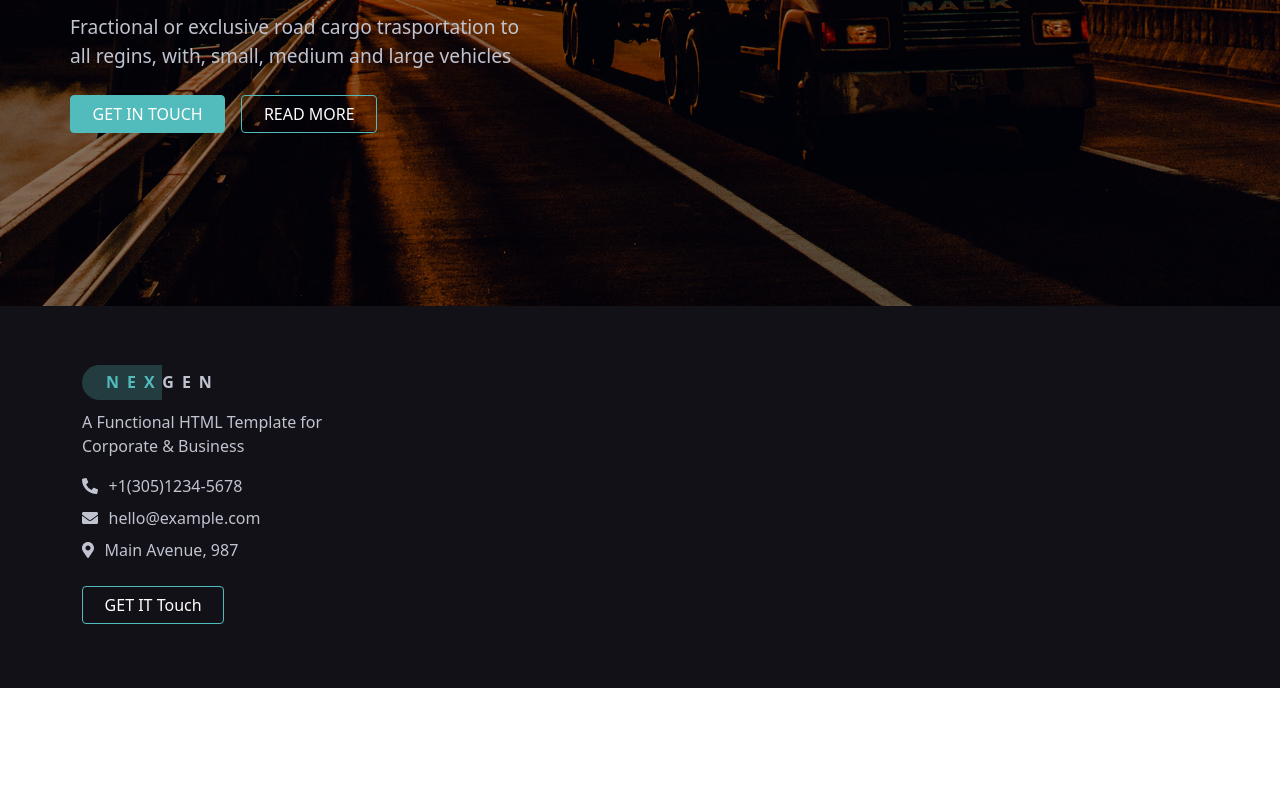
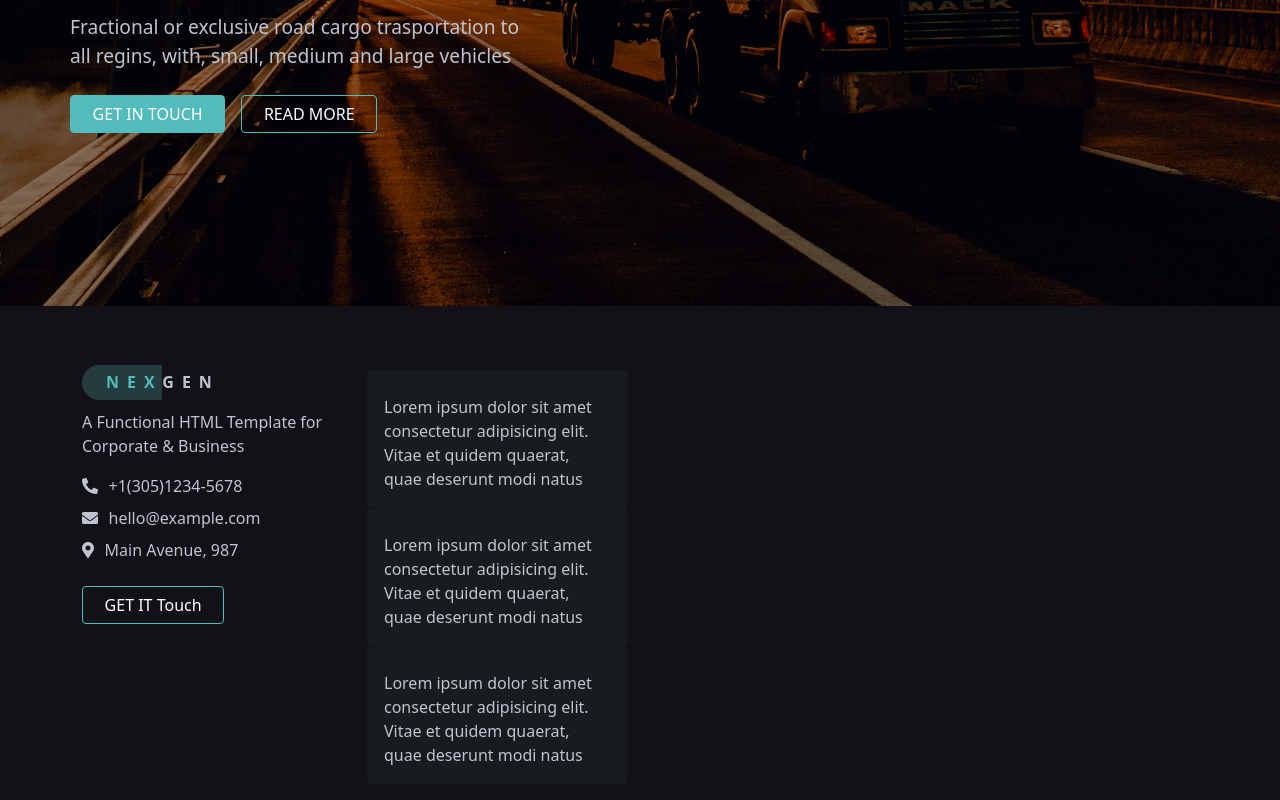
Before and after one commit to cenny1988/proj-html-vuejs, a Vue app: page / in a window 1280 px wide. Shown: the part 448-1248 px from the top of the page. Before the commit the page ends 1136 px from the top, so only its background shows below. Built offline with nearby package versions, Linux system fonts and the light colour scheme.

Commit message:
add component card

```diff
--- a/src/App.vue
+++ b/src/App.vue
@@ -2,7 +2,10 @@
   <div id="app">
     <AppHeader :linksDetails="links" :contactsDetails="contacts"/>
 
-    <AppFooter :contactsDetails="contacts"/>
+    <AppFooter
+      :contactsDetails="contacts"
+      :aboutsLinks="footerLinks"
+    />
   </div>
 </template>
 
@@ -59,6 +62,87 @@ export default {
               contact: "Main Avenue, 987"
             },
           ],
+          footerLinks:{
+            about:[
+              {
+                link: "The Company",
+                url: "#"
+              },
+              {
+                link: "Institutional",
+                url: "#"
+              },
+              {
+                link: "Social & Events",
+                url: "#"
+              },
+              {
+                link: "Innovation",
+                url: "#"
+              },
+              {
+                link: "Envoironment",
+                url: "#"
+              },
+              {
+                link: "Technology",
+                url: "#"
+              },
+            ],
+            trasport:[
+              {
+                link: "Industrialized",
+                url: "#"
+              },
+              {
+                link: "Chermicals",
+                url: "#"
+              },
+              {
+                link: "Packaged Liquids",
+                url: "#"
+              },
+              {
+                link: "Construction",
+                url: "#"
+              },
+              {
+                link: "Laminated Wood",
+                url: "#"
+              },
+              {
+                link: "And others",
+                url: "#"
+              },
+            ],
+            support:[
+              {
+                link: "Responsibility",
+                url: "#"
+              },
+              {
+                link: "Terms of Use",
+                url: "#"
+              },
+              {
+                link: "About Cookies",
+                url: "#"
+              },
+              {
+                link: "Privacy Policy",
+                url: "#"
+              },
+              {
+                link: "Accessibility",
+                url: "#"
+              },
+              {
+                link: "Information",
+                url: "#"
+              },
+            ],
+
+          },
       }
   }
 }
--- a/src/components/AppFooter.vue
+++ b/src/components/AppFooter.vue
@@ -2,6 +2,7 @@
   <footer>
       <div class="container">
           <div class="row row-cols-4">
+                <!-- col1 -->
               <div class="col">
                 <div class="logo mb-3">
                     <a href="#"><span>NEX</span>GEN</a>
@@ -12,6 +13,16 @@
                 <Contact :contacts="contactsDetails"/>
                 <button type="button" class="btn btn-user-secondary mt-3">GET IT Touch</button>
               </div>
+
+              <!-- col2 -->
+              <Card :links="aboutsLinks"/>
+
+              <!-- col3 -->
+              <Card />
+
+              <!-- col4 -->
+              <Card />
+
           </div>
       </div>
   </footer>
@@ -19,14 +30,17 @@
 
 <script>
 import Contact from '@/components/Contact.vue'
+import Card from '@/components/Card.vue'
 
 export default {
   name: 'AppFooter',
   components: {
-      Contact
+      Contact,
+      Card
   },
   props: {
       contactsDetails: Array,
+      aboutsLinks: Object
   }
 }
 </script>
--- /dev/null
+++ b/src/components/Card.vue
@@ -0,0 +1,33 @@
+<template>
+  <div class="col">
+        <div class="card bg-dark-user" v-for=" link, i in links" :key="i">
+            <div class="card-body">
+                <h5 class="card-title text-white">{{link.key}}</h5>
+                <p class="card-text">Lorem ipsum dolor sit amet consectetur adipisicing elit. Vitae et quidem quaerat, quae deserunt modi natus</p>
+            </div>
+        </div>
+    </div>
+</template>
+
+<script>
+export default {
+  name: 'Card',
+  props: {
+    links: Object
+  },
+  methods: {
+      print(item){
+          console.log(item);
+
+      }
+  },
+}
+</script>
+
+<!-- Add "scoped" attribute to limit CSS to this component only -->
+<style scoped lang="scss">
+.card{
+      background-color: #191c1e;
+}
+
+</style>
```
